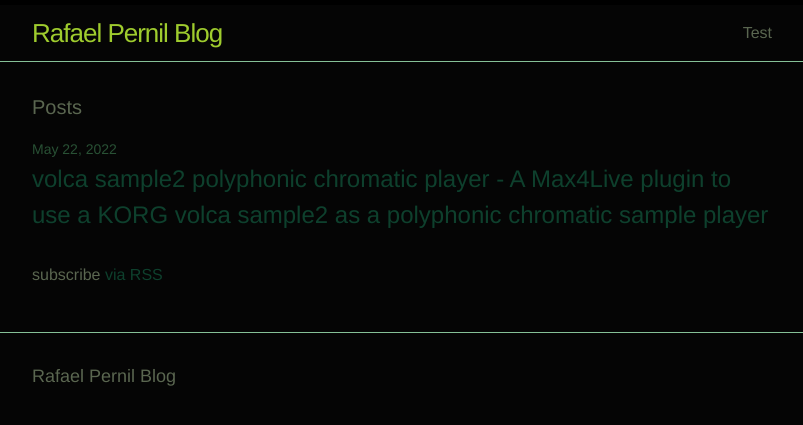
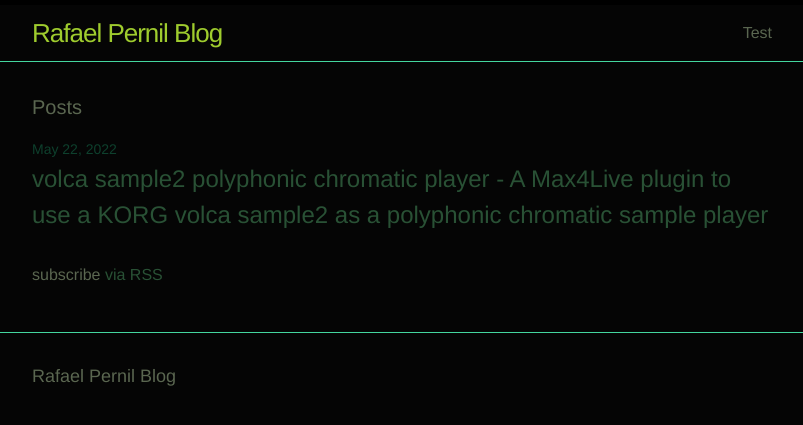
Before and after one commit to rafaelpernil2/blog-en, a Jekyll site: the page built from index.html, in a window 1280 px wide. Shown: the top 425 px of the page, without its empty margins (238-1041 px from the left). Built offline with Jekyll 4.4.1, drawn with Linux system fonts in a browser that asks for light colours.

Commit message:
fix: More style changes!

```diff
--- a/_sass/_layout.scss
+++ b/_sass/_layout.scss
@@ -205,6 +205,7 @@
     font-size: 42px;
     letter-spacing: -1px;
     line-height: 1;
+    color: $title-color;
 
     @include media-query($on-laptop) {
         font-size: 36px;
--- a/css/main.scss
+++ b/css/main.scss
@@ -17,9 +17,9 @@ $spacing-unit:     30px;
 $text-color:       #5a6650;
 $background-color: #050505;
 $title-color:      #9fcc2e;
-$brand-color:      #0e402d;
+$brand-color:      #295135;
 
-$grey-color:       #295135;
+$grey-color:       #0e402d;
 $grey-color-light: lighten($grey-color, 40%);
 $grey-color-dark:  darken($grey-color, 25%);
 
```
